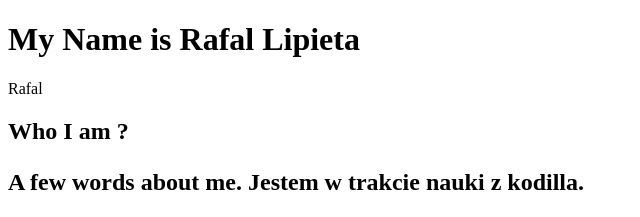
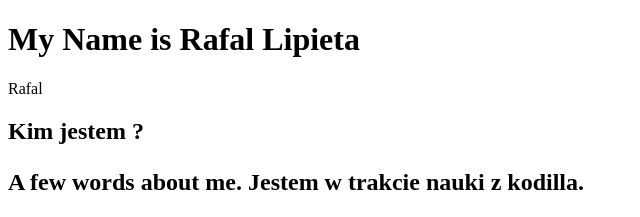
Before and after one commit to Lipieta85/nauka-gita, a plain HTML site: page index.html in a window 1280 px wide. Shown: the top 217 px of the page, 0-640 px from the left. Drawn offline with nearby package versions, Linux system fonts and the light colour scheme; files that its build step writes are made by us from their sources.

Commit message:
Change h2 fo section about

```diff
--- a/index.html
+++ b/index.html
@@ -15,7 +15,7 @@ rel="stylesheet">
         </header>
         <main class="container">
             <section class="about">
-	       <h2>Who I am ?<h2>
+	       <h2>Kim jestem ?<h2>
 		<p>A few words about me. Jestem w trakcie nauki z kodilla.</p>
 	    </section>
             <section class="interests">
```
